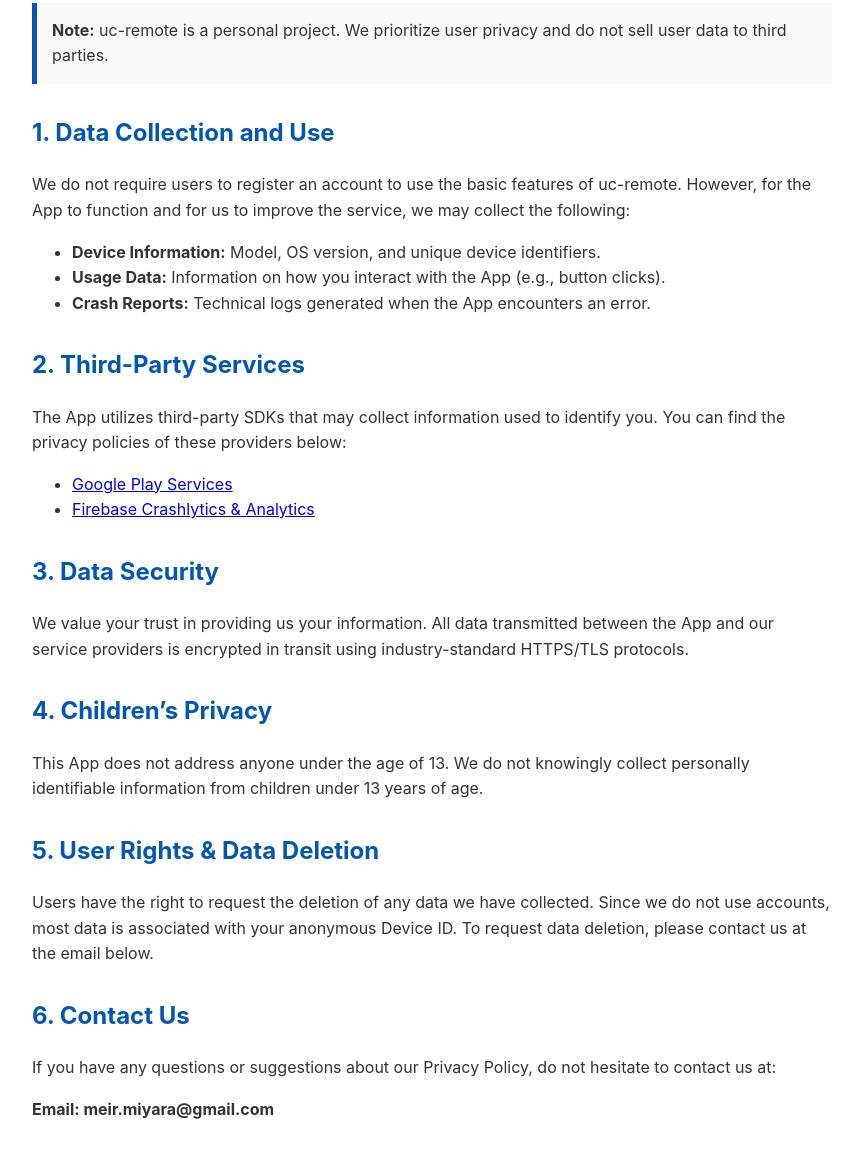
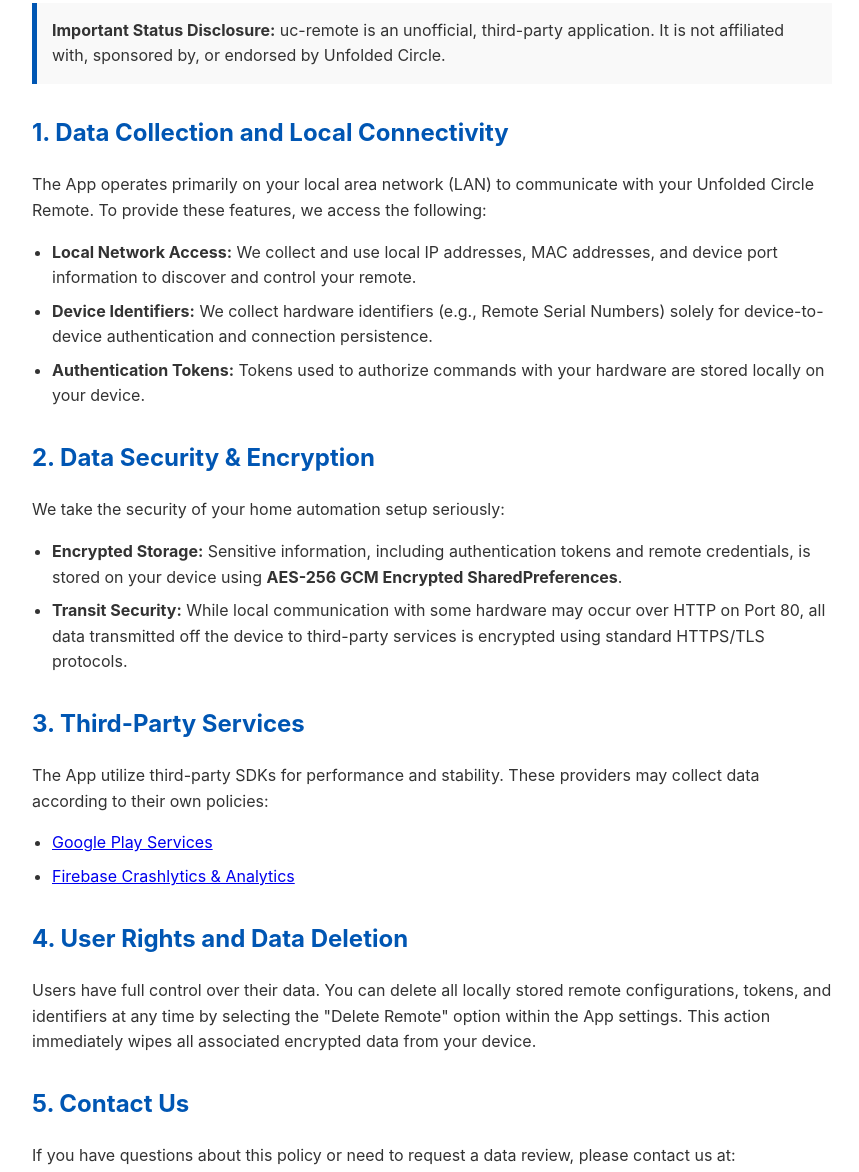
Before and after one commit to mase1981/uc-remote-android, a plain HTML site: page index.html in a window 1280 px wide. Shown: the part 236-1408 px from the top of the page, without its empty margins (208-1067 px from the left). Drawn offline with Linux system fonts and the light colour scheme.

Commit message:
Revise privacy policy for clarity and accuracy

```diff
--- a/index.html
+++ b/index.html
@@ -10,6 +10,8 @@
         h2 { margin-top: 30px; color: #0056b3; }
         .date { color: #666; font-style: italic; }
         .box { background: #f9f9f9; padding: 15px; border-left: 5px solid #0056b3; margin: 20px 0; }
+        ul { padding-left: 20px; }
+        li { margin-bottom: 8px; }
     </style>
 </head>
 <body>
@@ -20,35 +22,36 @@
     <p>This privacy policy applies to the <strong>uc-remote</strong> mobile application (herein referred to as "the App"). By using the App, you agree to the collection and use of information in accordance with this policy.</p>
 
     <div class="box">
-        <strong>Note:</strong> uc-remote is a personal project. We prioritize user privacy and do not sell user data to third parties.
+        <strong>Important Status Disclosure:</strong> uc-remote is an unofficial, third-party application. It is not affiliated with, sponsored by, or endorsed by Unfolded Circle.
     </div>
 
-    <h2>1. Data Collection and Use</h2>
-    <p>We do not require users to register an account to use the basic features of uc-remote. However, for the App to function and for us to improve the service, we may collect the following:</p>
+    <h2>1. Data Collection and Local Connectivity</h2>
+    <p>The App operates primarily on your local area network (LAN) to communicate with your Unfolded Circle Remote. To provide these features, we access the following:</p>
     <ul>
-        <li><strong>Device Information:</strong> Model, OS version, and unique device identifiers.</li>
-        <li><strong>Usage Data:</strong> Information on how you interact with the App (e.g., button clicks).</li>
-        <li><strong>Crash Reports:</strong> Technical logs generated when the App encounters an error.</li>
+        <li><strong>Local Network Access:</strong> We collect and use local IP addresses, MAC addresses, and device port information to discover and control your remote.</li>
+        <li><strong>Device Identifiers:</strong> We collect hardware identifiers (e.g., Remote Serial Numbers) solely for device-to-device authentication and connection persistence.</li>
+        <li><strong>Authentication Tokens:</strong> Tokens used to authorize commands with your hardware are stored locally on your device.</li>
     </ul>
 
-    <h2>2. Third-Party Services</h2>
-    <p>The App utilizes third-party SDKs that may collect information used to identify you. You can find the privacy policies of these providers below:</p>
+    <h2>2. Data Security & Encryption</h2>
+    <p>We take the security of your home automation setup seriously:</p>
+    <ul>
+        <li><strong>Encrypted Storage:</strong> Sensitive information, including authentication tokens and remote credentials, is stored on your device using <strong>AES-256 GCM Encrypted SharedPreferences</strong>.</li>
+        <li><strong>Transit Security:</strong> While local communication with some hardware may occur over HTTP on Port 80, all data transmitted off the device to third-party services is encrypted using standard HTTPS/TLS protocols.</li>
+    </ul>
+
+    <h2>3. Third-Party Services</h2>
+    <p>The App utilize third-party SDKs for performance and stability. These providers may collect data according to their own policies:</p>
     <ul>
         <li><a href="https://www.google.com/policies/privacy/" target="_blank">Google Play Services</a></li>
         <li><a href="https://firebase.google.com/support/privacy/" target="_blank">Firebase Crashlytics & Analytics</a></li>
     </ul>
 
-    <h2>3. Data Security</h2>
-    <p>We value your trust in providing us your information. All data transmitted between the App and our service providers is encrypted in transit using industry-standard HTTPS/TLS protocols.</p>
+    <h2>4. User Rights and Data Deletion</h2>
+    <p>Users have full control over their data. You can delete all locally stored remote configurations, tokens, and identifiers at any time by selecting the "Delete Remote" option within the App settings. This action immediately wipes all associated encrypted data from your device.</p>
 
-    <h2>4. Children’s Privacy</h2>
-    <p>This App does not address anyone under the age of 13. We do not knowingly collect personally identifiable information from children under 13 years of age.</p>
-
-    <h2>5. User Rights & Data Deletion</h2>
-    <p>Users have the right to request the deletion of any data we have collected. Since we do not use accounts, most data is associated with your anonymous Device ID. To request data deletion, please contact us at the email below.</p>
-
-    <h2>6. Contact Us</h2>
-    <p>If you have any questions or suggestions about our Privacy Policy, do not hesitate to contact us at:</p>
+    <h2>5. Contact Us</h2>
+    <p>If you have questions about this policy or need to request a data review, please contact us at:</p>
     <p><strong>Email: meir.miyara@gmail.com</strong></p>
 
 </body>
```
